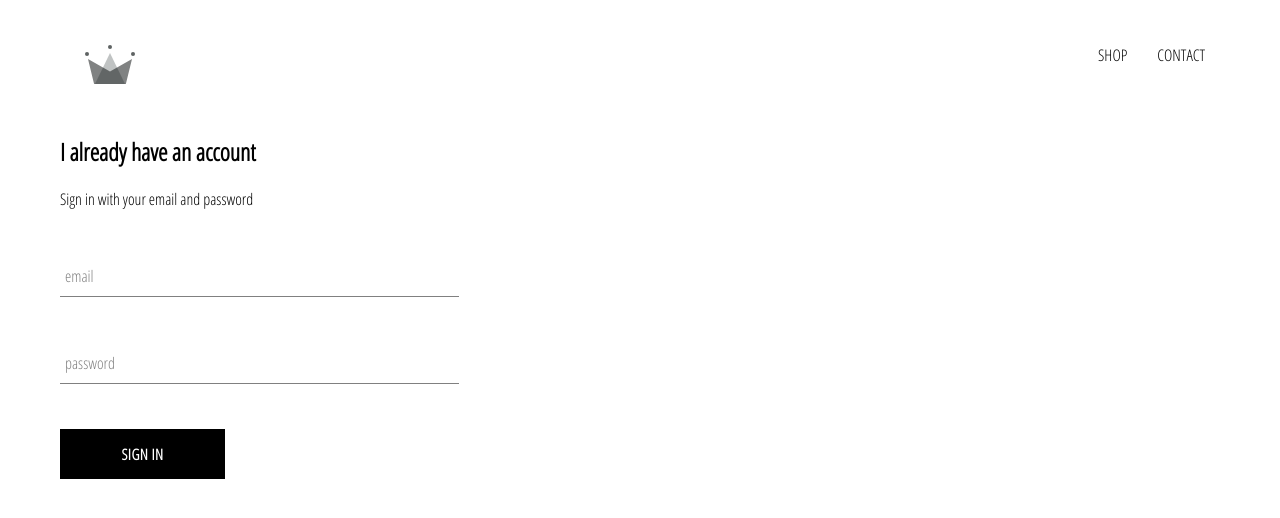
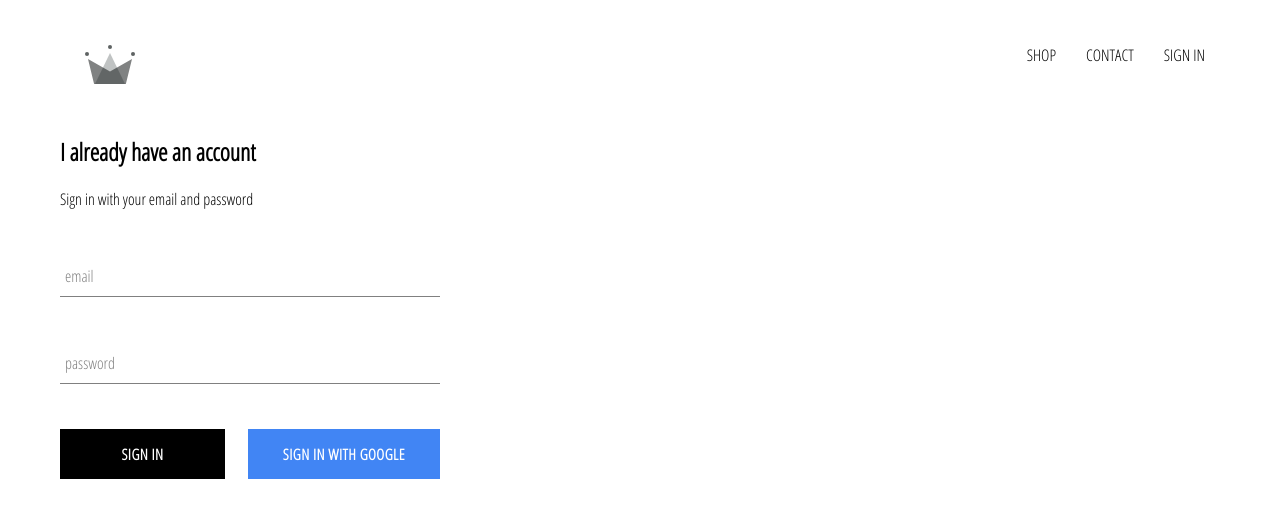
Before and after one commit to GezelligCode/nalu, a React (Create React App) app: page /signin in a window 1280 px wide. Shown: the top 518 px of the page. Built offline with nearby package versions, Linux system fonts and the light colour scheme; no server answers.

Commit message:
Integrated firebase application, created sign in page with sign in with Google

```diff
--- a/package.json
+++ b/package.json
@@ -6,6 +6,7 @@
     "@testing-library/jest-dom": "^4.2.4",
     "@testing-library/react": "^9.5.0",
     "@testing-library/user-event": "^7.2.1",
+    "firebase": "^7.15.3",
     "node-sass": "^4.14.1",
     "react": "^16.13.1",
     "react-dom": "^16.13.1",
--- a/src/App.css
+++ b/src/App.css
@@ -7,3 +7,7 @@
     text-decoration: none;
     color: black;
 }
+
+* {
+    box-sizing: border-box;
+}
--- a/src/App.js
+++ b/src/App.js
@@ -1,26 +1,49 @@
 import React from 'react';
-import {Switch, Route} from 'react-router-dom';
+import { Switch, Route } from 'react-router-dom';
+
 import './App.css';
-import HomePage from "./pages/homepage/homepage.component";
-import ShopPage from "./pages/shop/shop.component.jsx";
+
+import HomePage from './pages/homepage/homepage.component';
+import ShopPage from './pages/shop/shop.component';
 import SignInAndSignUpPage from './pages/sign-in-and-sign-up/sign-in-and-sign-up.component';
 import Header from './components/header/header.component';
+import { auth } from './firebase/firebase.utils';
 
-// NOTE: NEED TO SETUP ROUTING TO HATS PAGE. 6/15/2020
+class App extends React.Component {
+  constructor() {
+    super();
 
+    this.state = {
+      currentUser: null
+    };
+  }
 
-function App() {
+  unsubscribeFromAuth = null;
+
+  componentDidMount() {
+    this.unsubscribeFromAuth = auth.onAuthStateChanged(user => {
+      this.setState({ currentUser: user });
+
+      console.log(user);
+    });
+  }
+
+  componentWillUnmount() {
+    this.unsubscribeFromAuth();
+  }
+
+  render() {
     return (
       <div>
-      <Header />
+        <Header currentUser={this.state.currentUser} />
         <Switch>
-        <Route exact={true} path='/' component={HomePage} />
+          <Route exact path='/' component={HomePage} />
           <Route path='/shop' component={ShopPage} />
           <Route path='/signin' component={SignInAndSignUpPage} />
-        <HomePage />
         </Switch>
       </div>
     );
   }
+}
 
 export default App;
--- a/src/components/custom-button/custom-button-styles.scss
+++ b/src/components/custom-button/custom-button-styles.scss
@@ -19,4 +19,14 @@
       color: black;
       border: 1px solid black;
     }
+
+    &.google-sign-in {
+      background-color: #4185f4;
+      color: white;
+
+        &:hover{
+          background-color: #357ae8;
+          border: none;
+        }
+    }
   }
--- a/src/components/custom-button/custom-button.component.jsx
+++ b/src/components/custom-button/custom-button.component.jsx
@@ -1,8 +1,8 @@
 import React from 'react';
 import './custom-button-styles.scss';
 
-const CustomButton = ({children, ...otherProps}) => (
-    <button className='custom-button' {...otherProps}>
+const CustomButton = ({children, isGoogleSignIn, ...otherProps}) => (
+    <button className={`${isGoogleSignIn ? 'google-sign-in' : ''} custom-button`} {...otherProps}>
         {children}
     </button>
 );
--- a/src/components/header/header.component.jsx
+++ b/src/components/header/header.component.jsx
@@ -1,8 +1,11 @@
 import React from 'react';
 import {Link} from 'react-router-dom';
 import './header.styles.scss';
-import { ReactComponent as Logo } from '../../assets/original.svg'
-const Header = () => (
+import { ReactComponent as Logo } from '../../assets/original.svg';
+import {auth} from '../../firebase/firebase.utils.js';
+
+
+const Header = ({currentUser}) => (
     <div className='header'>
         <Link className='logo-container' to="/">
             <Logo className='logo' />
@@ -14,6 +17,15 @@
         <Link className='option' to='/shop'>
             CONTACT
         </Link>
+            {currentUser ? (
+            <div className='option' onClick={()=> auth.signOut()}>
+                SIGN OUT
+            </div>
+            ) : (
+        <Link className='option' to='/signin'>
+            SIGN IN
+        </Link>
+        )}
     </div>
 </div>
 )
--- a/src/components/header/header.styles.scss
+++ b/src/components/header/header.styles.scss
@@ -20,6 +20,7 @@
 
       .option {
         padding: 10px 15px;
+        cursor: pointer;
       }
     }
   }
--- a/src/components/sign-in/sign-in.component.jsx
+++ b/src/components/sign-in/sign-in.component.jsx
@@ -2,6 +2,8 @@
 
 import FormInput from '../form-input/form-input.component';
 import CustomButton from '../custom-button/custom-button.component';
+
+import { signInWithGoogle } from '../../firebase/firebase.utils';
 
 import './sign-in.styles.scss';
 
@@ -50,7 +52,12 @@
             label='password'
             required
           />
-          <CustomButton type='submit'> Sign in </CustomButton>
+          <div className='buttons'>
+            <CustomButton type='submit'> Sign in </CustomButton>
+            <CustomButton onClick={signInWithGoogle} isGoogleSignIn>
+              Sign in with Google
+            </CustomButton>
+          </div>
         </form>
       </div>
     );
--- a/src/components/sign-in/sign-in.styles.scss
+++ b/src/components/sign-in/sign-in.styles.scss
@@ -1,9 +1,14 @@
 .sign-in {
-    width: 30vw;
+    width: 380px;
     display: flex;
     flex-direction: column;
 
     .title {
         margin: 10px 0;
     }
+
+    .buttons {
+        display: flex;
+        justify-content: space-between;
+    }
 }
--- /dev/null
+++ b/src/firebase/firebase.utils.js
@@ -0,0 +1,25 @@
+import firebase from 'firebase/app';
+import 'firebase/firestore';
+import 'firebase/auth';
+
+const config = {
+    apiKey: "AIzaSyBboPH---HCl_eBVx_5kaulzkdIOT2G4t4",
+    authDomain: "papona-db-c466e.firebaseapp.com",
+    databaseURL: "https://papona-db-c466e.firebaseio.com",
+    projectId: "papona-db-c466e",
+    storageBucket: "papona-db-c466e.appspot.com",
+    messagingSenderId: "630253012060",
+    appId: "1:630253012060:web:6a69f4af3ec872eefb1299",
+    measurementId: "G-V5L5JQCYSL"
+  };
+
+firebase.initializeApp(config);
+
+export const auth = firebase.auth();
+export const firestore = firebase.firestore();
+
+const provider = new firebase.auth.GoogleAuthProvider();
+provider.setCustomParameters({prompt: 'select_account'});
+export const signInWithGoogle = () => auth.signInWithPopup(provider);
+
+export default firebase;
```
Also changed, not shown: 1 other file (tests, documents, lock files or other folders). Lines whose indentation alone changed are shown as unchanged.
